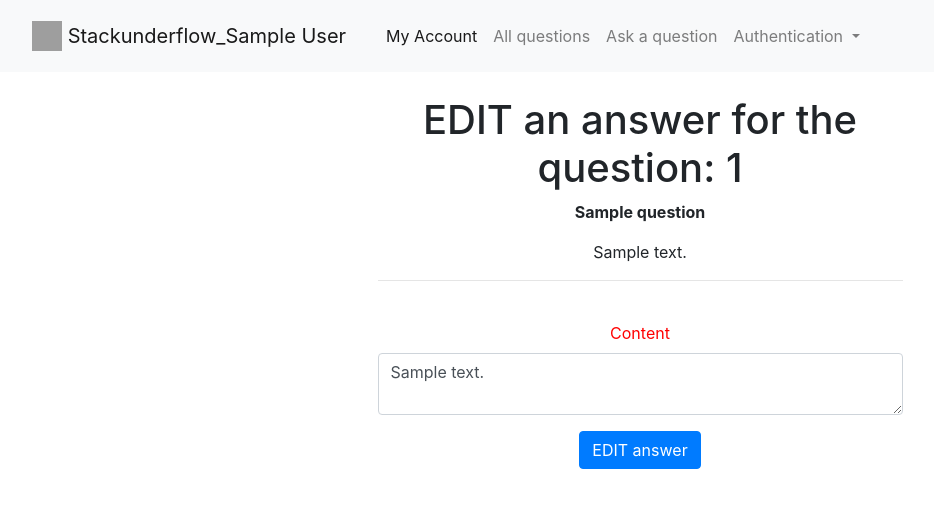
After one commit to arvydasg/stackunderflow, a Flask app: page /questions/1/answer_question/edit_answer/1 in a window 1280 px wide. The commit adds this page. Shown: the top 508 px of the page, without its empty margins (0-934 px from the left). Run offline with Flask 3, Linux system fonts and the light colour scheme; a user stored in the database is signed in; tables that the repository leaves empty hold one stand-in row (values such as "Sample post"); some libraries are stand-ins or nearby versions; grey boxes are pictures that could not be loaded.

Commit message:
users can now edit the answers that they asked

```diff
--- /dev/null
+++ b/stackunderflow_app/answers/answers.py
@@ -0,0 +1,58 @@
+from flask import render_template, request, redirect, url_for, flash
+from stackunderflow_app.models import db, Users, Question, Answer
+from stackunderflow_app.questions.question_form import AddAnswerForm
+from stackunderflow_app.app import login_manager
+from flask_login import current_user, login_required
+from stackunderflow_app.questions.questions import bp
+
+
+@bp.route("/<int:question_id>/answer_question", methods=["GET", "POST"])
+@login_required
+def route_answer_question(question_id):
+    """Route for answering a question."""
+    question = Question.query.get_or_404(question_id)
+    form = AddAnswerForm()
+    if form.validate_on_submit():
+        new_answer = Answer(
+            content=form.content.data,
+            author_id=current_user.id,
+            question_id=question_id,
+        )
+        db.session.add(new_answer)
+        db.session.commit()
+        flash("You have successfully answered the question!")
+        return redirect(
+            url_for("questions.route_question_detail", question_id=question_id)
+        )
+    return render_template("answers/answer_question.html", form=form, question=question)
+
+
+@bp.route(
+    "/<int:question_id>/answer_question/edit_answer/<int:answer_id>",
+    methods=["GET", "POST"],
+)
+@login_required
+def route_edit_answer(question_id, answer_id):  # fetching from the url
+    """Route for editing an answer."""
+    answer = Answer.query.filter_by(
+        id=answer_id, question_id=question_id
+    ).first_or_404()
+    question = Question.query.get_or_404(question_id)
+    if current_user.id != answer.author_id:
+        flash("You can only edit your own answers!")
+        return redirect(url_for("questions.route_all_questions"))
+    form = AddAnswerForm(obj=answer)  # fill fields with data
+    if form.validate_on_submit():
+        answer.content = form.content.data
+        db.session.commit()
+        flash("You have successfully edited an answer!")
+        return redirect(
+            url_for("questions.route_question_detail", question_id=question_id)
+        )
+    return render_template(
+        "answers/edit_answer.html",
+        form=form,
+        answer=answer,
+        question_id=question_id,
+        question=question,
+    )
--- a/stackunderflow_app/app.py
+++ b/stackunderflow_app/app.py
@@ -45,6 +45,7 @@ def create_app():
     app.register_blueprint(auth.bp)
 
     from stackunderflow_app.questions import questions
+    from stackunderflow_app.answers import answers
 
     app.register_blueprint(questions.bp)
 
--- /dev/null
+++ b/stackunderflow_app/templates/answers/edit_answer.html
@@ -0,0 +1,25 @@
+{% extends "base.html" %}
+{% from "_render_field.html" import render_field %}
+
+{% block content %}
+
+    <div class="container">
+        <div class="row justify-content-center">
+            <div class="col-md-6 text-center">
+                <h1>EDIT an answer for the question: {{question_id}}</h1>
+                <b><p>{{ question.title }}</p></b>
+                <p>{{ question.content }}</p>
+                <hr/>
+                <br/>
+                <form method="POST" action="{{ url_for('questions.route_edit_answer', question_id=question_id, answer_id=answer.id) }}" novalidate>
+                    {{ form.csrf_token }}
+                    <div class="form-group">
+                        {{render_field(form.content, class="form-control")}}
+                    </div>
+                    <button type="submit" class="btn btn-primary">EDIT answer</button>
+                </form>
+            </div>
+        </div>
+    </div>
+
+{% endblock %}
```
Also changed, not shown: stackunderflow_app/questions/questions.py (+5 -28 lines), stackunderflow_app/templates/questions/all_questions.html (+3 -4 lines), stackunderflow_app/templates/questions/question_detail.html (+14 -3 lines), stackunderflow_app/templates/answers/answer_question.html (renamed from stackunderflow_app/templates/questions/answer_question.html).
